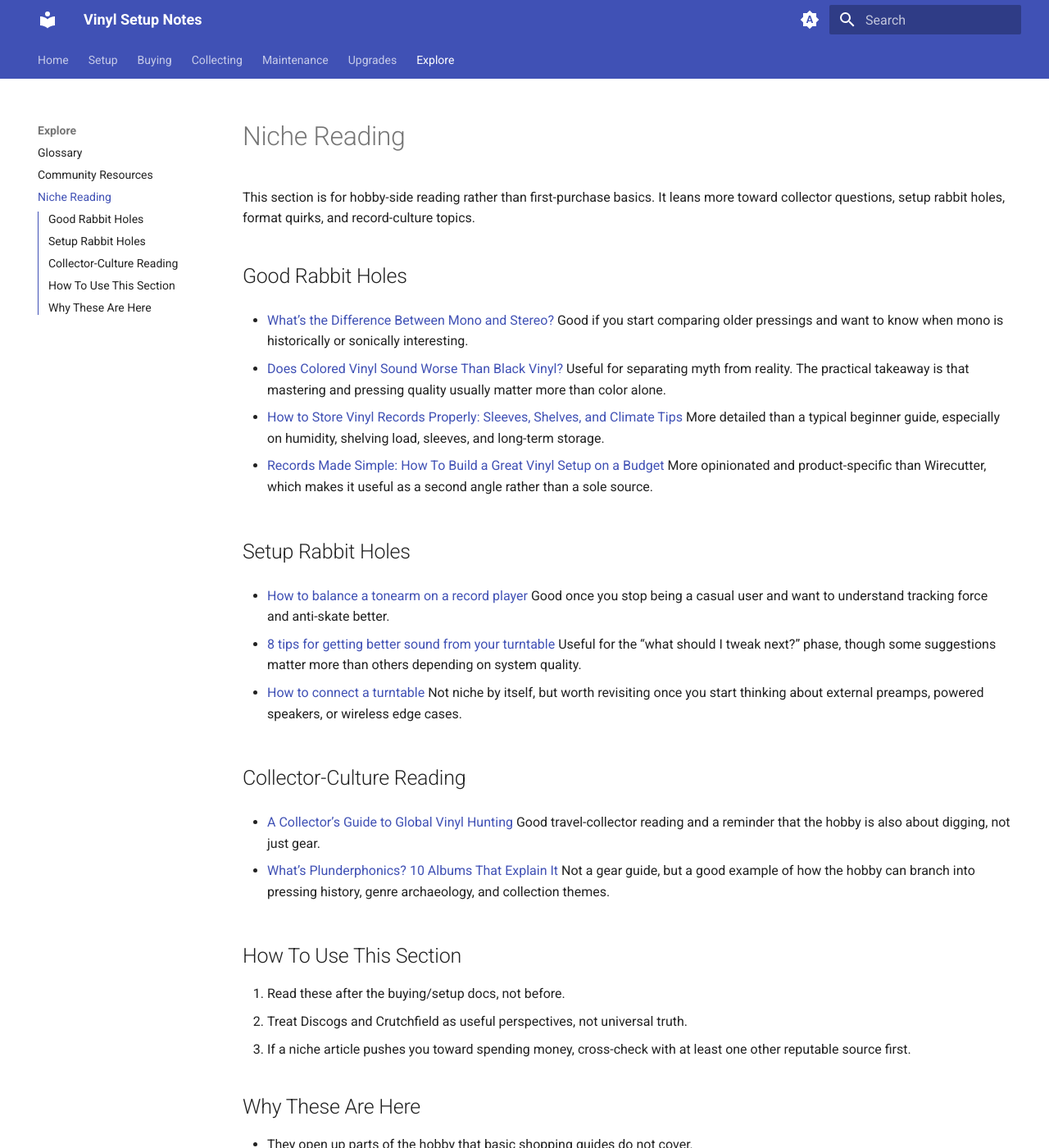
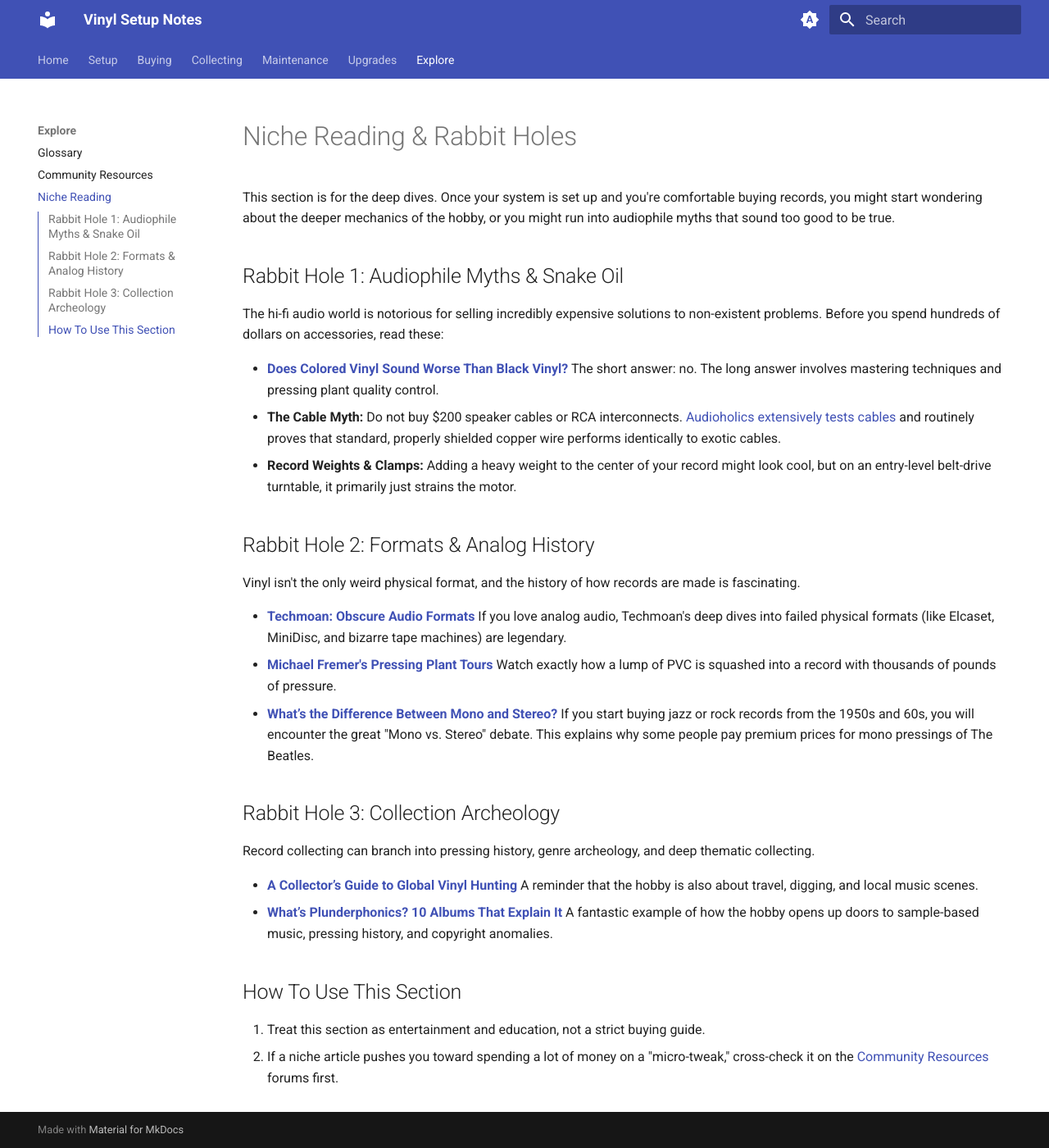
Before and after one commit to justinminsk/record-hobby-docs, an MkDocs documentation site: the page built from docs/explore/niche-reading.md, in a window 1280 px wide and 1400 px high. Shown: the whole window at 82% size. Built offline with MkDocs 1.6.1 and Material for MkDocs 9.7.7, drawn with Linux system fonts in a browser that asks for light colours; some of the changed text lies outside the part shown.

Commit message:
refactor: reorganize niche reading deep dives and refine upgrade path documentation

````diff
--- a/docs/collecting/guide.md
+++ b/docs/collecting/guide.md
@@ -1,13 +1,20 @@
 # Collecting Guide
 
-These are practical collecting defaults, not strict rules. Record value, rarity, and what counts as a "good buy" can vary a lot by genre, market, and how picky you are about condition.
+These are practical collecting defaults. Record value, rarity, and what counts as a "good buy" vary wildly depending on the genre and how picky you are about condition.
 
 ## What Matters Early
 
-- Buy records you actually want to replay, not just records that seem like "good collector items."
-- Learn the basic condition gap between `NM`, `VG+`, `VG`, and `G` before buying used.
-- For most beginners, `VG+` is the safest used target.
-- Treat sleeve condition and vinyl condition as separate things.
+- **Buy records you actually want to replay**, not just records that seem like "good collector items."
+- **Learn the Goldmine Grading Standard** before buying used.
+- For most beginners, **VG+** is the safest used target.
+- Treat sleeve condition and vinyl condition as completely separate things.
+
+## Quick Grading Basics (Goldmine Standard)
+
+- **NM (Near Mint):** Nearly perfect; use this grade mentally as rare, not normal.
+- **VG+ (Very Good Plus):** Played and handled carefully. Minor cosmetic signs (light scuffs) are normal, but it should sound fantastic.
+- **VG (Very Good):** Playable, but expect visible wear and some audible surface noise (crackles in quiet parts).
+- **G / G+ (Good):** A terrible name for a grade. "Good" means heavily worn. Buy only if the record is cheap, incredibly rare, or sentimental.
 
 ## Used-Bin Inspection Flow
 
@@ -24,54 +31,28 @@ flowchart TD
     F -- Yes --> G[Buy, then clean before play]
 ```
 
-## Quick Grading Basics
-
-- `NM`: nearly perfect; use this grade mentally as rare, not normal.
-- `VG+`: played and handled carefully; minor cosmetic signs are normal.
-- `VG`: playable, but expect visible wear and some audible surface noise.
-- `G` or `G+`: buy only if the record is cheap, rare, or sentimental enough to justify obvious flaws.
-
-Practical default:
-
-- For casual listening copies, aim for `VG+` or better.
-- For hard-to-find originals, you may decide `VG` is acceptable.
-- For common titles, patience usually beats settling.
-
 ## What To Look For In Person
 
-- Check for warps before worrying about tiny sleeve wear.
-- Look for deep scratches you can feel or clearly see under light.
-- Watch for cloudy grime, mold, or signs the record was stored badly.
-- Check the spindle area and labels for signs of heavy handling.
-- Confirm the right record is actually inside the sleeve.
+- **Check for warps:** Hold the record at eye level to see if it resembles a bowl. Warps are much worse than tiny sleeve wear.
+- **Feel for scratches:** If you can feel a scratch with your fingernail, you will definitely hear a loud "POP" every time the needle hits it.
+- **Spindle marks:** Look at the label around the center hole. Lots of "spider marks" mean the previous owner struggled to put the record on the platter, indicating heavy, careless use.
+- **Confirm the matrix:** Make sure the actual record inside the sleeve matches what you think you are buying.
 
-## Good Used-Bin Habits
+## Online Buying Habits (Discogs)
 
-- Keep a short want-list on your phone.
-- Know your ceiling price for common titles before digging.
-- Compare pressing details, not just album titles.
-- If a store grades aggressively, buy more cautiously there.
-- When in doubt, leave it and keep looking.
+Discogs is the world's largest marketplace for records, but you must navigate it carefully.
 
-## Online Buying Habits
+- **Beware of Over-Grading:** Many amateur sellers grade their records visually, not by playing them. A record that looks VG+ might sound VG if it has deep-seated groove wear.
+- **Read the seller comments:** Never buy a record based solely on the assigned grade. Prefer sellers who write specific descriptions (e.g., "Plays great, minor crackle in track 2").
+- **Check the [Steve Hoffman Forums](../explore/community-resources.md):** If you are about to spend $100 on a specific vintage pressing, search the forums first to ensure that specific pressing actually sounds good. Some original pressings are notoriously bad.
+- **Catalog Your Collection:** Download the Discogs app to scan barcodes and keep track of your collection. It helps you avoid buying duplicates and gives you a rough estimate of your collection's value.
 
-- Read seller comments, not just the grade.
-- Prefer sellers who explain playback issues clearly.
-- Cross-check the exact release, catalog number, and format.
-- For expensive copies, ask about play grading, warps, seam splits, and inserts.
-- **Tip:** If you are about to spend a lot of money on a specific pressing, check the [Steve Hoffman Forums](../explore/community-resources.md) first to ensure that specific pressing is actually known to sound good.
+## Crate Digging Culture
+
+Crate digging is half the fun of the hobby. To see what real crate digging looks like, check out **[Noble Records on YouTube](https://www.youtube.com/c/NobleRecords)**. Dillon provides incredible insights into identifying rare pressings, evaluating condition in the wild, and the day-to-day life of running an independent record store.
 
 ## After You Buy
 
-- Clean used records before first play.
-- Replace bad inner sleeves with anti-static or poly-lined sleeves.
-- Store records vertically.
-- Do not leave records stacked flat or sitting on the turntable for long periods.
-
-## Sources
-
-- [How To Grade Items](https://support.discogs.com/hc/en-us/articles/360001566193)
-- [How to Store Vinyl Records Properly: Sleeves, Shelves, and Climate Tips](https://www.discogs.com/digs/collecting/how-to-store-vinyl-records/)
-- [How to Clean Vinyl Records](https://www.nytimes.com/wirecutter/guides/how-to-clean-vinyl-records/)
-- [Our Favorite Ways to Protect and Show Off Your Vinyl Records](https://www.nytimes.com/wirecutter/reviews/how-to-display-protect-vinyl-records/)
-- [A Collector’s Guide to Global Vinyl Hunting](https://www.discogs.com/digs/collecting/a-collectors-guide-to-global-vinyl-hunting/)
+- **Clean used records before first play:** See our [Deep Cleaning Guide](../maintenance/deep-cleaning.md).
+- **Replace bad inner sleeves:** Swap abrasive paper sleeves for anti-static poly-lined sleeves.
+- **Store records vertically:** Never stack records flat on top of each other; the weight will warp them and cause ring-wear on the jackets.
--- a/docs/explore/niche-reading.md
+++ b/docs/explore/niche-reading.md
@@ -1,48 +1,37 @@
-# Niche Reading
+# Niche Reading & Rabbit Holes
 
-This section is for hobby-side reading rather than first-purchase basics. It leans more toward collector questions, setup rabbit holes, format quirks, and record-culture topics.
+This section is for the deep dives. Once your system is set up and you're comfortable buying records, you might start wondering about the deeper mechanics of the hobby, or you might run into audiophile myths that sound too good to be true.
 
-## Good Rabbit Holes
+## Rabbit Hole 1: Audiophile Myths & Snake Oil
 
-- [What’s the Difference Between Mono and Stereo?](https://www.discogs.com/digs/collecting/mono-versus-stereo/)
-  Good if you start comparing older pressings and want to know when mono is historically or sonically interesting.
+The hi-fi audio world is notorious for selling incredibly expensive solutions to non-existent problems. Before you spend hundreds of dollars on accessories, read these:
 
-- [Does Colored Vinyl Sound Worse Than Black Vinyl?](https://www.discogs.com/digs/collecting/black-vs-color-vinyl/)
-  Useful for separating myth from reality. The practical takeaway is that mastering and pressing quality usually matter more than color alone.
+- **[Does Colored Vinyl Sound Worse Than Black Vinyl?](https://www.discogs.com/digs/collecting/black-vs-color-vinyl/)**
+  The short answer: no. The long answer involves mastering techniques and pressing plant quality control.
+- **The Cable Myth:** Do not buy $200 speaker cables or RCA interconnects. [Audioholics extensively tests cables](https://www.audioholics.com/audio-video-cables) and routinely proves that standard, properly shielded copper wire performs identically to exotic cables.
+- **Record Weights & Clamps:** Adding a heavy weight to the center of your record might look cool, but on an entry-level belt-drive turntable, it primarily just strains the motor.
 
-- [How to Store Vinyl Records Properly: Sleeves, Shelves, and Climate Tips](https://www.discogs.com/digs/collecting/how-to-store-vinyl-records/)
-  More detailed than a typical beginner guide, especially on humidity, shelving load, sleeves, and long-term storage.
+## Rabbit Hole 2: Formats & Analog History
 
-- [Records Made Simple: How To Build a Great Vinyl Setup on a Budget](https://www.discogs.com/digs/gear/budget-guide-to-record-players/)
-  More opinionated and product-specific than Wirecutter, which makes it useful as a second angle rather than a sole source.
+Vinyl isn't the only weird physical format, and the history of how records are made is fascinating.
 
-## Setup Rabbit Holes
+- **[Techmoan: Obscure Audio Formats](https://www.youtube.com/user/Techmoan)**
+  If you love analog audio, Techmoan's deep dives into failed physical formats (like Elcaset, MiniDisc, and bizarre tape machines) are legendary.
+- **[Michael Fremer's Pressing Plant Tours](https://www.youtube.com/c/TrackingAngle)**
+  Watch exactly how a lump of PVC is squashed into a record with thousands of pounds of pressure.
+- **[What’s the Difference Between Mono and Stereo?](https://www.discogs.com/digs/collecting/mono-versus-stereo/)**
+  If you start buying jazz or rock records from the 1950s and 60s, you will encounter the great "Mono vs. Stereo" debate. This explains why some people pay premium prices for mono pressings of The Beatles.
 
-- [How to balance a tonearm on a record player](https://www.crutchfield.com/learn/how-to-balance-your-turntables-tonearm.html)
-  Good once you stop being a casual user and want to understand tracking force and anti-skate better.
+## Rabbit Hole 3: Collection Archeology
 
-- [8 tips for getting better sound from your turntable](https://www.crutchfield.com/learn/tips-for-better-turntable-sound.html)
-  Useful for the “what should I tweak next?” phase, though some suggestions matter more than others depending on system quality.
+Record collecting can branch into pressing history, genre archeology, and deep thematic collecting.
 
-- [How to connect a turntable](https://www.crutchfield.com/learn/how-to-connect-a-turntable.html)
-  Not niche by itself, but worth revisiting once you start thinking about external preamps, powered speakers, or wireless edge cases.
-
-## Collector-Culture Reading
-
-- [A Collector’s Guide to Global Vinyl Hunting](https://www.discogs.com/digs/collecting/a-collectors-guide-to-global-vinyl-hunting/)
-  Good travel-collector reading and a reminder that the hobby is also about digging, not just gear.
-
-- [What’s Plunderphonics? 10 Albums That Explain It](https://www.discogs.com/digs/music/essential-plunderphonics/)
-  Not a gear guide, but a good example of how the hobby can branch into pressing history, genre archaeology, and collection themes.
+- **[A Collector’s Guide to Global Vinyl Hunting](https://www.discogs.com/digs/collecting/a-collectors-guide-to-global-vinyl-hunting/)**
+  A reminder that the hobby is also about travel, digging, and local music scenes.
+- **[What’s Plunderphonics? 10 Albums That Explain It](https://www.discogs.com/digs/music/essential-plunderphonics/)**
+  A fantastic example of how the hobby opens up doors to sample-based music, pressing history, and copyright anomalies.
 
 ## How To Use This Section
 
-1. Read these after the buying/setup docs, not before.
-2. Treat Discogs and Crutchfield as useful perspectives, not universal truth.
-3. If a niche article pushes you toward spending money, cross-check with at least one other reputable source first.
-
-## Why These Are Here
-
-- They open up parts of the hobby that basic shopping guides do not cover.
-- They are better for developing taste and curiosity than for giving final purchase answers.
-- They help separate hobby myths from hobby-specific questions worth exploring.
+1. Treat this section as entertainment and education, not a strict buying guide.
+2. If a niche article pushes you toward spending a lot of money on a "micro-tweak," cross-check it on the [Community Resources](community-resources.md) forums first.
````
Also changed, not shown: docs/upgrades/guide.md (+11 -16 lines).
